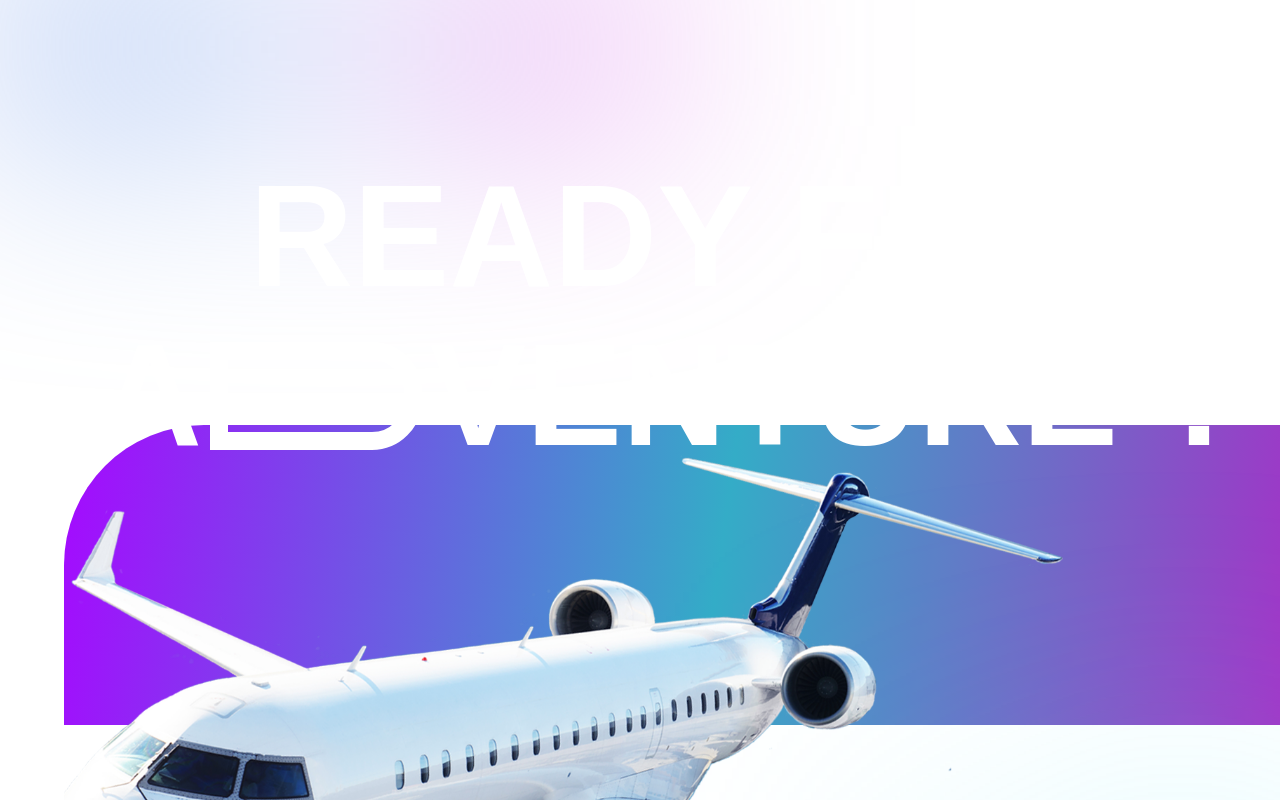
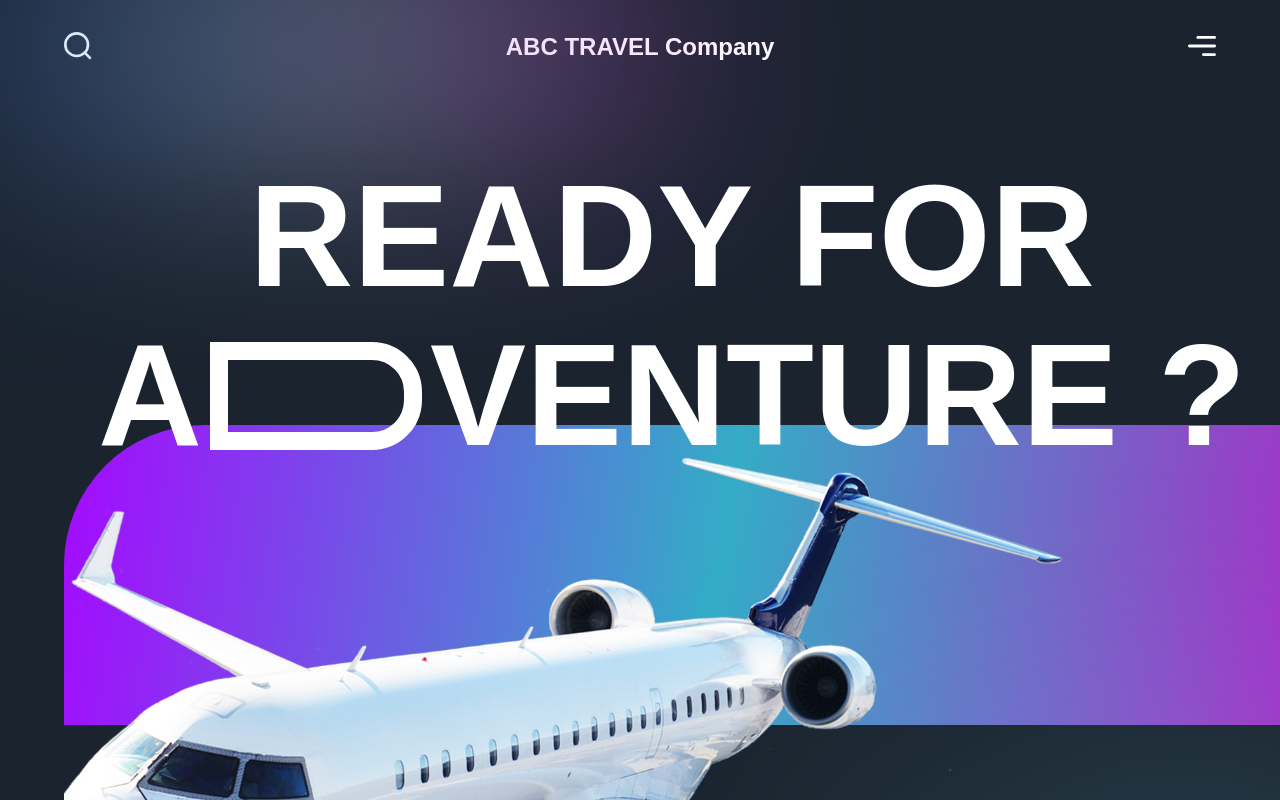
Before and after one commit to tomek28611/Travel-Office-NextJS, a Next.js app: page / in a window 1280 px wide. Shown: the top 800 px of the page. Built offline with nearby package versions, Linux system fonts and the light colour scheme; a web font is replaced by a local one.

Commit message:
tailwind.config

```diff
--- a/pages/index.js
+++ b/pages/index.js
@@ -2,7 +2,7 @@ import { Footer, Navbar } from '../components';
 import { About, Explore, Feedback, GetStarted, Hero, Insights, WhatsNew, World } from '../sections';
 
 const Page = () => (
-  <div className="bg-black overflow-hidden">
+  <div className="bg-primary-black overflow-hidden">
     <Navbar />
     <Hero />
     <About />
--- a/tailwind.config.js
+++ b/tailwind.config.js
@@ -5,6 +5,7 @@ module.exports = {
     './components/**/*.{html,js,jsx}',
     './sections/**/*.{html,js,jsx}',
     './styles/**/*.{js,jsx}',
+    './pages/**/*.{html,js,jsx}',
   ],
   mode: 'jit',
   theme: {
```
